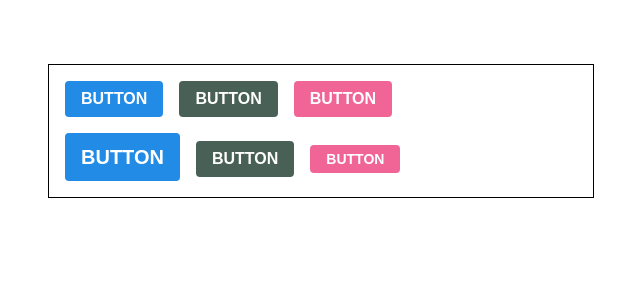
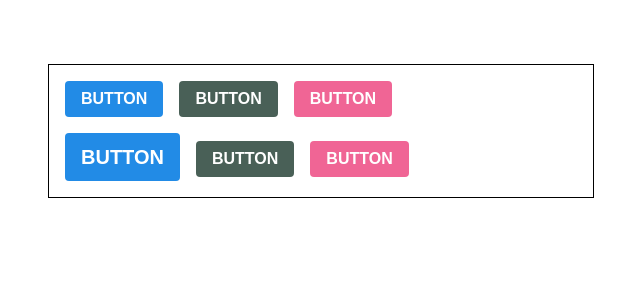
Before and after one commit to fast-campus-react/styling-with-styled-components, a React (Create React App) app: page / in a window 1280 px wide. Shown: the top 300 px of the page, without its empty margins (319-959 px from the left). Built offline with nearby package versions, Linux system fonts and the light colour scheme.

Commit message:
오타 수정

```diff
--- a/src/App.js
+++ b/src/App.js
@@ -35,7 +35,7 @@ function App() {
         <ButtonGroup>
           <Buttons size="large">BUTTON</Buttons>
           <Buttons color="gray">BUTTON</Buttons>
-          <Buttons size="smaill" color="pink">BUTTON</Buttons>
+          <Buttons size="small" color="pink">BUTTON</Buttons>
         </ButtonGroup>
       </AppBlock>
     </ThemeProvider>
```
